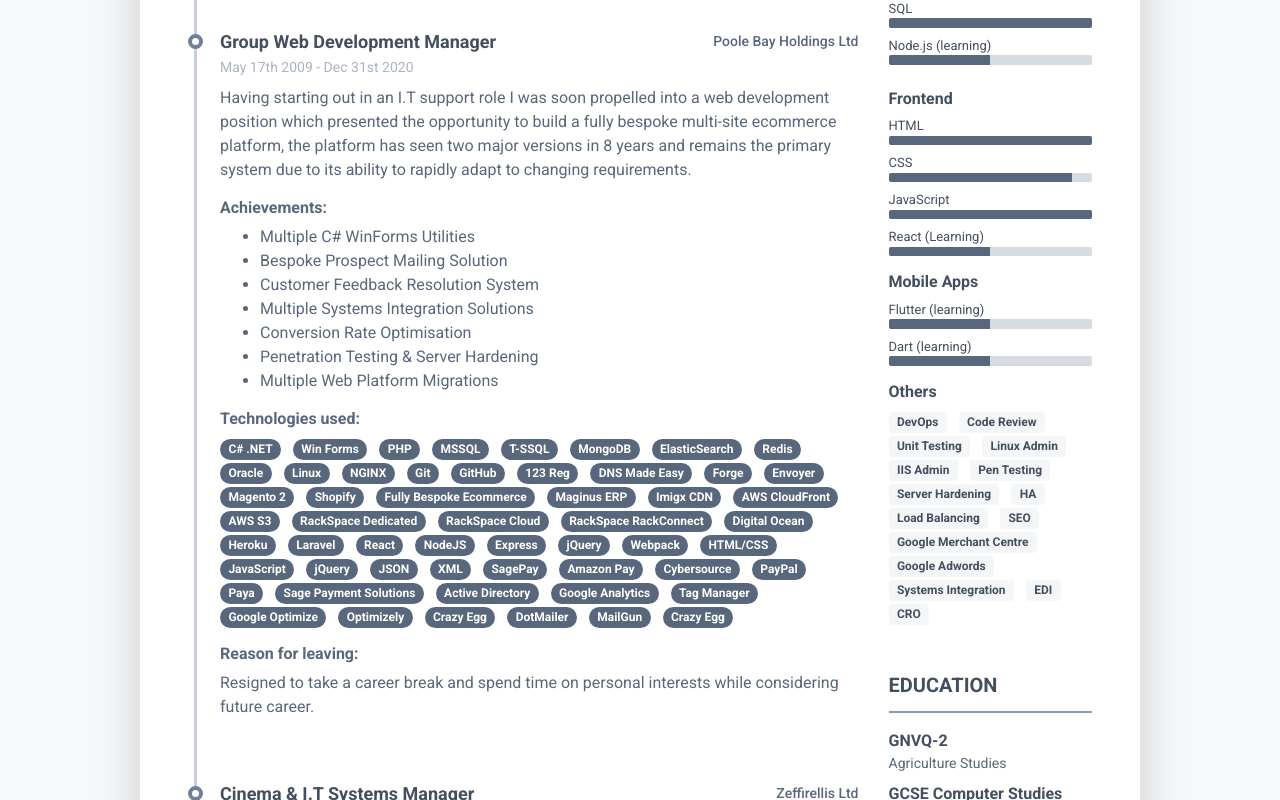
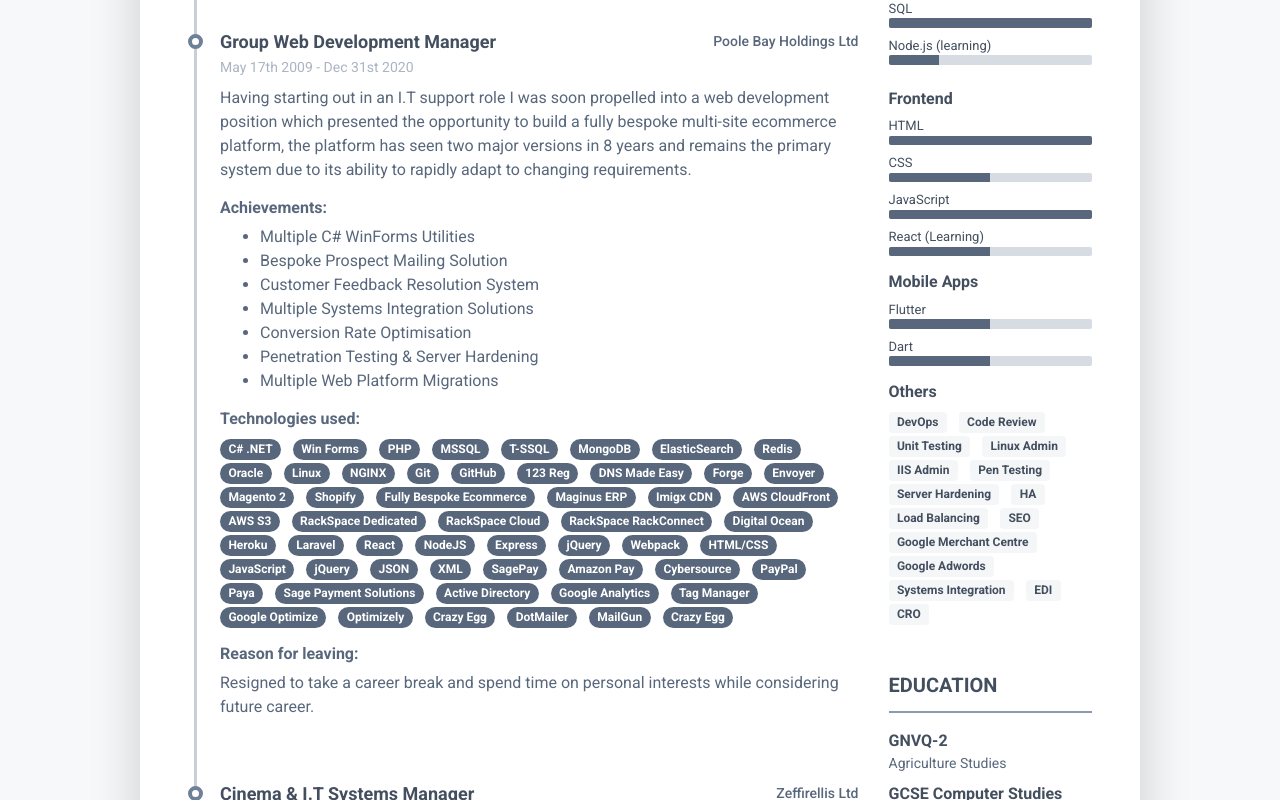
Before and after one commit to DorsetDevStudio/site-stuartgreen.uk, a plain HTML site: page index.html in a window 1280 px wide. Shown: the part 854-1654 px from the top of the page. Drawn offline with Linux system fonts and the light colour scheme.

Commit message:
Update index.html

```diff
--- a/index.html
+++ b/index.html
@@ -282,7 +282,7 @@
 									<li class="mb-2">
 								            <div class="resume-skill-name">C++ / QT (learning)</div>
 									        <div class="progress resume-progress">
-											    <div class="progress-bar theme-progress-bar-dark" role="progressbar" style="width: 90%" aria-valuenow="10" aria-valuemin="0" aria-valuemax="100"></div>
+											    <div class="progress-bar theme-progress-bar-dark" role="progressbar" style="width: 10%" aria-valuenow="25" aria-valuemin="0" aria-valuemax="100"></div>
 											</div>
 								        </li>
 
@@ -303,7 +303,7 @@
 										<li class="mb-2">
 								            <div class="resume-skill-name">Node.js (learning)</div>
 									        <div class="progress resume-progress">
-											    <div class="progress-bar theme-progress-bar-dark" role="progressbar" style="width: 50%" aria-valuenow="25" aria-valuemin="0" aria-valuemax="100"></div>
+											    <div class="progress-bar theme-progress-bar-dark" role="progressbar" style="width: 25%" aria-valuenow="25" aria-valuemin="0" aria-valuemax="100"></div>
 											</div>
 										</li>
 
@@ -324,7 +324,7 @@
 										<li class="mb-2">
 								            <div class="resume-skill-name">CSS</div>
 									        <div class="progress resume-progress">
-											    <div class="progress-bar theme-progress-bar-dark" role="progressbar" style="width: 90%" aria-valuenow="25" aria-valuemin="0" aria-valuemax="100"></div>
+											    <div class="progress-bar theme-progress-bar-dark" role="progressbar" style="width: 50%" aria-valuenow="25" aria-valuemin="0" aria-valuemax="100"></div>
 											</div>
 										</li>
 
@@ -350,14 +350,14 @@
 							        <ul class="list-unstyled">
 
 										<li class="mb-2">
-								            <div class="resume-skill-name">Flutter (learning)</div>
+								            <div class="resume-skill-name">Flutter</div>
 									        <div class="progress resume-progress">
 											    <div class="progress-bar theme-progress-bar-dark" role="progressbar" style="width: 50%" aria-valuenow="25" aria-valuemin="0" aria-valuemax="100"></div>
 											</div>
 										</li>
 
 										<li class="mb-2">
-								            <div class="resume-skill-name">Dart (learning)</div>
+								            <div class="resume-skill-name">Dart</div>
 									        <div class="progress resume-progress">
 											    <div class="progress-bar theme-progress-bar-dark" role="progressbar" style="width: 50%" aria-valuenow="25" aria-valuemin="0" aria-valuemax="100"></div>
 											</div>
```
